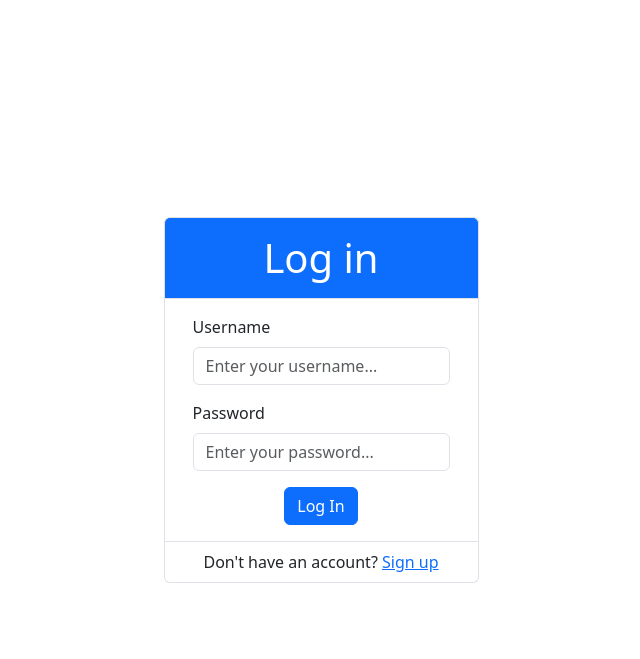
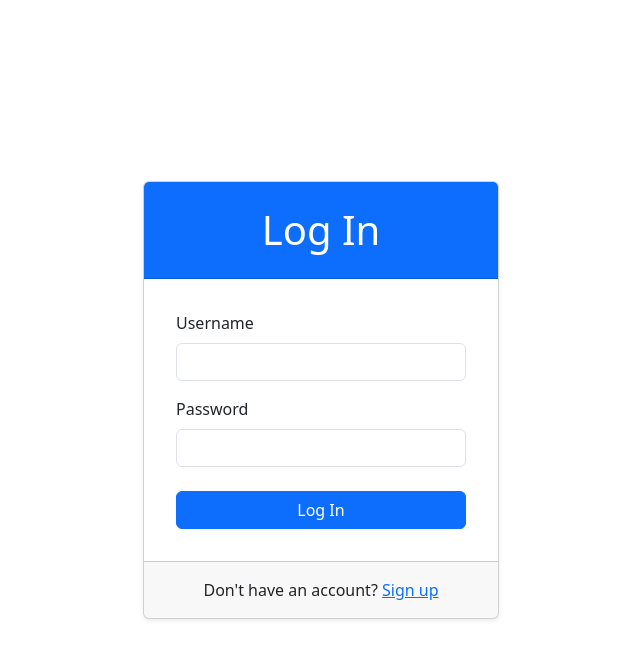
Before and after one commit to Qiongyue-Zhang-1167597/Internlink, a Flask app: template LoginExample-v2_0_3 (2)/LoginExample/InternLink/templates/login.html in a window 1280 px wide. Shown: the top 659 px of the page, without its empty margins (319-959 px from the left). Run offline with Flask 3, Linux system fonts and the light colour scheme; the template is opened without the code that fills it, so the values that code supplies are empty; parts of the project's set-up code (start-up, migrations or seed data) failed here and were passed over.

Commit message:
Update login.html
Modify login.html to meet assignment requirements

```diff
--- a/LoginExample-v2_0_3 (2)/LoginExample/InternLink/templates/login.html
+++ b/LoginExample-v2_0_3 (2)/LoginExample/InternLink/templates/login.html
@@ -3,40 +3,50 @@
   <head>
     <meta charset="utf-8">
     <meta name="viewport" content="width=device-width, initial-scale=1">
-    <title>Login Example</title>
-    <link href="https://cdn.jsdelivr.net/npm/bootstrap@5.3.3/dist/css/bootstrap.min.css" rel="stylesheet" integrity="sha384-QWTKZyjpPEjISv5WaRU9OFeRpok6YctnYmDr5pNlyT2bRjXh0JMhjY6hW+ALEwIH" crossorigin="anonymous">
+    <title>Log In - InternLink</title>
+    <link href="https://cdn.jsdelivr.net/npm/bootstrap@5.3.3/dist/css/bootstrap.min.css" rel="stylesheet">
   </head>
   <body>
-    <script src="https://cdn.jsdelivr.net/npm/bootstrap@5.3.3/dist/js/bootstrap.bundle.min.js" integrity="sha384-YvpcrYf0tY3lHB60NNkmXc5s9fDVZLESaAA55NDzOxhy9GkcIdslK1eN7N6jIeHz" crossorigin="anonymous"></script>
-
     <div class="container">
       <div class="row vh-100 align-items-center justify-content-center">
-        <div class="col-sm-auto">
-            <div class="bg-primary text-white border border-bottom-0 rounded-top text-center">
-                <h1 class="p-3 m-0">Log in</h1>
+        <div class="col-md-auto col-lg-5 col-xl-4">
+
+            {% with messages = get_flashed_messages(with_categories=true) %}
+              {% if messages %}
+                {% for category, message in messages %}
+                  <div class="alert alert-{{ category }} text-center" role="alert">
+                    {{ message }}
                   </div>
-            <div class="bg-white border container">
-                <form class="p-3" action="{{ url_for('login') }}" method="post">
+                {% endfor %}
+              {% endif %}
+            {% endwith %}
+
+            <div class="card shadow-sm">
+                <div class="card-header bg-primary text-white text-center">
+                    <h1 class="p-3 m-0">Log In</h1>
+                </div>
+                <div class="card-body">
+                  <form class="p-3" action="{{ url_for('user.login') }}" method="post">
                     <div class="mb-3">
                       <label for="username" class="form-label">Username</label>
-                    <input type="text" class="form-control{% if username_invalid %} is-invalid{% endif %}" id="username" name="username" placeholder="Enter your username..." maxlength=20 value="{{ username }}" required>
-                    <div class="invalid-feedback">Can't find your account</div>
+                      <input type="text" class="form-control" id="username" name="username" required>
                     </div>
                     <div class="mb-3">
                       <label for="password" class="form-label">Password</label>
-                    <input type="password" class="form-control{% if password_invalid %} is-invalid{% endif %}" id="password" name="password" placeholder="Enter your password..." required>
-                    <div class="invalid-feedback">Incorrect username or password</div>
+                      <input type="password" class="form-control" id="password" name="password" required>
                     </div>
-                  <div class="text-center">
-                    <button type="submit" class="btn btn-primary">Log In</button>
+                    <div class="text-center mt-4">
+                      <button type="submit" class="btn btn-primary w-100">Log In</button>
                     </div>
                   </form>
                 </div>
-            <div class="bg-white border border-top-0 rounded-bottom text-center">
-                <div class="p-2">Don't have an account? <a href="{{ url_for('signup') }}">Sign up</a></div>
+                <div class="card-footer text-center">
+                    <div class="p-2">Don't have an account? <a href="{{ url_for('user.signup') }}">Sign up</a></div>
                 </div>
             </div>
         </div>
       </div>
+    </div>
+    <script src="https://cdn.jsdelivr.net/npm/bootstrap@5.3.3/dist/js/bootstrap.bundle.min.js"></script>
   </body>
 </html>
```
Lines whose indentation alone changed are shown as unchanged.
